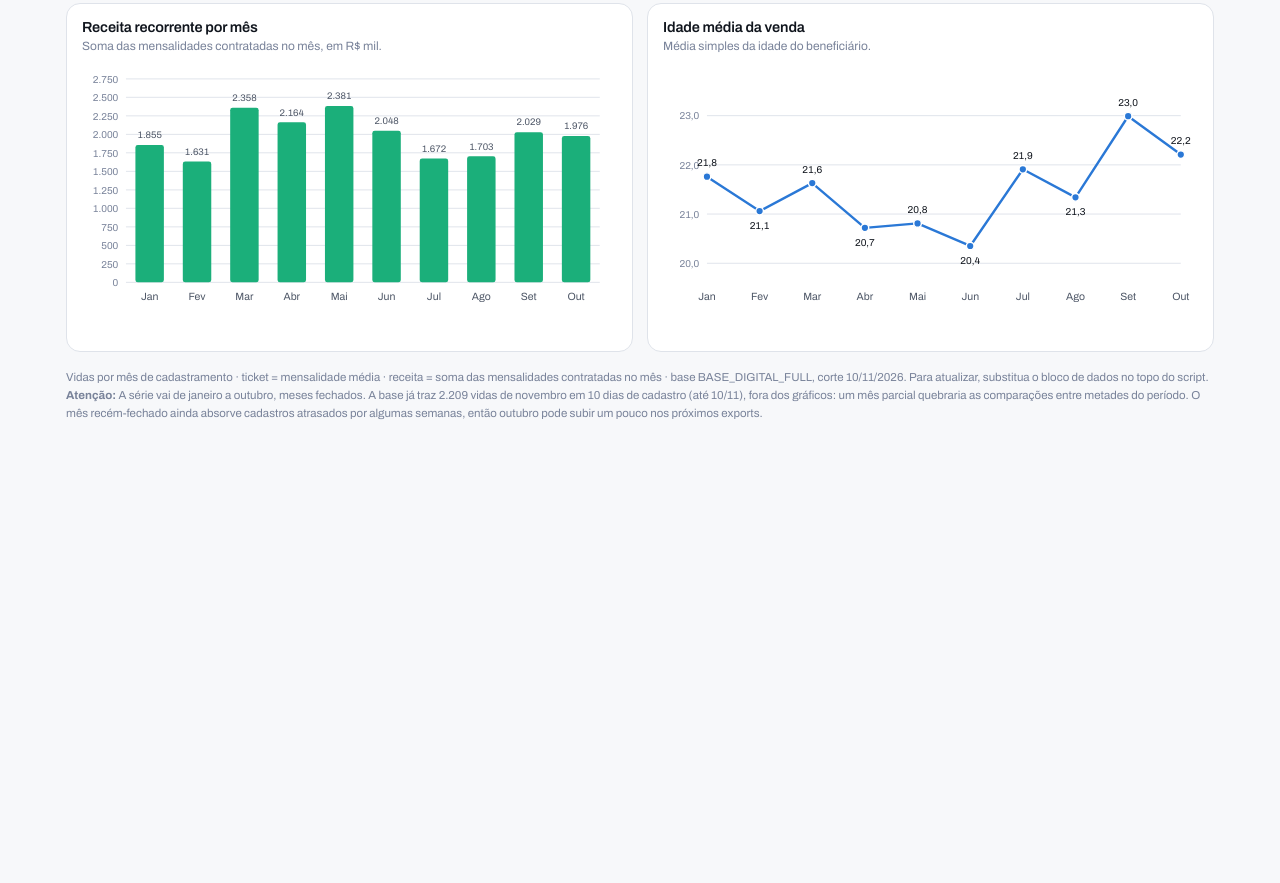
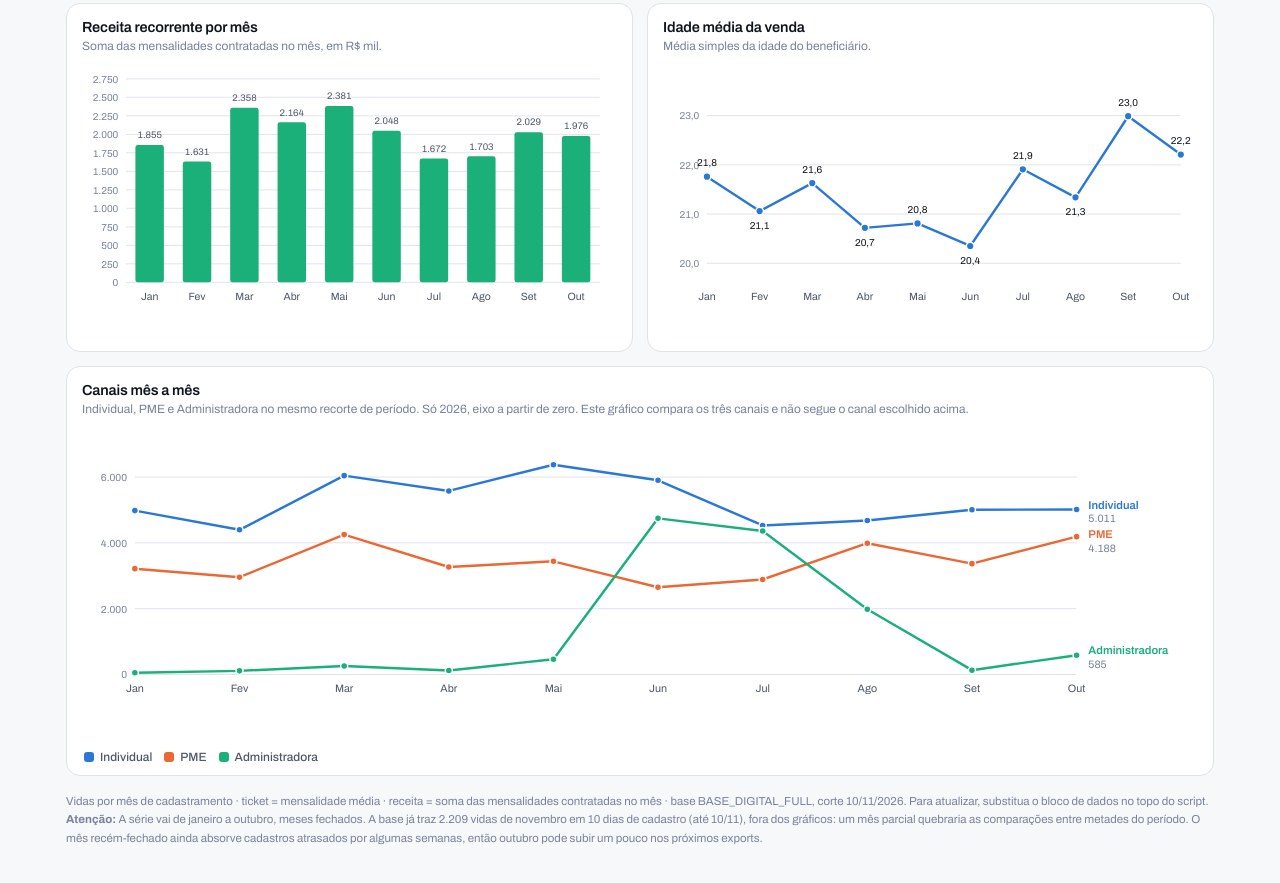
Before and after one commit to mackoy7-sys/painelvendas2025_2026, a plain HTML site: page dash-2026.html in a window 1280 px wide. Shown: the part 692-1575 px from the top of the page. Before the commit the page ends 1163 px from the top, so only its background shows below. Drawn offline with Linux system fonts and the light colour scheme.

Commit message:
Dash 2026: grafico de canais mes a mes na Visao geral
Individual, PME e Administradora nas mesmas coordenadas, so 2026 e com
eixo a partir de zero, porque a comparacao e de magnitude entre canais
e nao de tendencia dentro de um canal.

E o unico grafico do dash que nao segue o seletor de canal - compara os
tres -, e a legenda do card diz isso. O filtro de periodo continua
valendo: as linhas e o eixo se reescalam junto.

Cada linha leva o nome e o valor do ultimo mes na ponta direita, com
afastamento minimo de 30px entre rotulos para nao colidirem quando dois
canais terminam proximos. O hover traz os tres canais do mes com a
participacao de cada um.

Cores: c1/c2/c3, a mesma ordem fixa ja usada no dash. Validadas nos dois
temas; o verde fica abaixo de 3:1 no claro, coberto pela legenda e pelo
rotulo direto de cada linha.

Co-Authored-By: Claude Opus 5 <noreply@anthropic.com>
Claude-Session: https://claude.ai/code/session_01E57fCrpVAZpZmuHHSi4ja7

```diff
--- a/dash-2026.html
+++ b/dash-2026.html
@@ -240,7 +240,14 @@ function abaGeral(){
       <div class="chartbox" id="g3"><div class="tip"></div></div></section>
     <section class="card"><h2>Idade média da venda</h2><p class="csub">Média simples da idade do beneficiário.</p>
       <div class="chartbox" id="g4"><div class="tip"></div></div></section>
-  </div>`;}
+  </div>
+  <div style="height:14px"></div>
+  <section class="card"><h2>Canais mês a mês</h2>
+    <p class="csub">Individual, PME e Administradora no mesmo recorte de período. Só 2026, eixo a partir de zero.
+      Este gráfico compara os três canais e não segue o canal escolhido acima.</p>
+    <div class="chartbox" id="g5"><div class="tip"></div></div>
+    <div class="legend">${CANCMP.map(c=>`<span><i style="background:${c[2]}"></i>${c[1]}</span>`).join('')}</div>
+  </section>`;}
 function pintaGeral(){
   const c=o();
   // g1 linhas 2026 x 2025
@@ -290,7 +297,37 @@ function pintaGeral(){
   barras('g3',c.rec.map(v=>v/1000),v=>nf(v),'var(--c3)','Receita recorrente por mês, em R$ mil');
   // g4 idade
   linha('g4',c.idade,v=>p1(v),'var(--c1)','Idade média da venda por mês');
+  pintaCanais();
 }
+
+/* ===== canais lado a lado: independe do canal selecionado, segue o periodo ===== */
+const CANCMP=[['IND','Individual','var(--c1)'],['PIM','PME','var(--c2)'],['ADM','Administradora','var(--c3)']];
+function pintaCanais(){
+  const S=CANCMP.map(z=>({n:z[1],cor:z[2],v:cut(DB.d[z[0]].mt)}));
+  const W=1140,H=330,L=54,R=1016,TOP=22,BOT=262,LBL=R+12;
+  const mx=Math.max(...S.flatMap(z=>z.v),1), hi=mx*1.12;
+  const st=hi>12000?3000:hi>6000?2000:hi>3000?1000:hi>1200?500:hi>500?200:100;
+  const NN=M.length, hw=NN>1?(R-L)/(NN-1):(R-L);
+  const x=i=>NN>1?L+i*(R-L)/(NN-1):(L+R)/2, y=v=>BOT-v/hi*(BOT-TOP);
+  let s=`<svg viewBox="0 0 ${W} ${H}" role="img" aria-label="Vidas por mês em Individual, PME e Administradora, só 2026">`+
+    eixoY(L,R,TOP,BOT,0,hi,st,v=>hi>=10000?nf(v/1000)+'k':nf(v));
+  S.forEach(z=>{
+    const d=z.v.map((v,i)=>(i?'L':'M')+x(i).toFixed(1)+' '+y(v).toFixed(1)).join(' ');
+    s+=`<path d="${d}" fill="none" stroke="${z.cor}" stroke-width="2.5" stroke-linejoin="round" stroke-linecap="round"/>`;
+    z.v.forEach((v,i)=>{s+=`<circle cx="${x(i).toFixed(1)}" cy="${y(v).toFixed(1)}" r="3.6" fill="${z.cor}" stroke="var(--surface)" stroke-width="1.5"/>`;});});
+  // rotulo de cada linha na ponta direita, afastado o bastante para nao colidir
+  const ord=S.map((z,i)=>({i,y:y(z.v.at(-1))})).sort((a,b)=>a.y-b.y);
+  for(let k=1;k<ord.length;k++) if(ord[k].y-ord[k-1].y<30) ord[k].y=ord[k-1].y+30;
+  ord.forEach(z=>{const r=S[z.i];
+    s+=`<text x="${LBL}" y="${(z.y-1).toFixed(1)}" font-size="11.5" font-weight="600" fill="${r.cor}" font-family="var(--font-d)">${esc(r.n)}</text>`+
+       `<text x="${LBL}" y="${(z.y+13).toFixed(1)}" font-size="11" fill="var(--ink-3)" font-family="var(--font-d)">${nf(r.v.at(-1))}</text>`;});
+  s+=NN>1?mesesX(L,R,BOT,NN,M):`<text x="${(L+R)/2}" y="${BOT+18}" text-anchor="middle" font-size="11" fill="var(--ink-2)" font-family="var(--font-d)">${M[0]}</text>`;
+  for(let i=0;i<NN;i++) s+=`<rect class="h5" data-i="${i}" x="${(x(i)-hw/2).toFixed(1)}" y="${TOP}" width="${hw.toFixed(1)}" height="${BOT-TOP}" fill="transparent"/>`;
+  s+='</svg>';
+  const b=document.getElementById('g5'); b.insertAdjacentHTML('afterbegin',s);
+  hover(b,'.tip','.h5',(r,bb)=>{const i=+r.dataset.i,k=bb.width/W, tot=sum(S.map(z=>z.v[i]));
+    return {x:x(i)*k,y:TOP*k+8,
+      html:`<b>${M[i]}/26</b>`+S.map(z=>`<br>${esc(z.n)}: ${nf(z.v[i])}`+(tot?` (${p1(z.v[i]/tot*100)}%)`:'')).join('')};});}
 function barras(id,arr,fmt,cor,aria){
   const W=560,H=300,L=46,R=542,TOP=24,BOT=238;
   const vv0=arr.filter(v=>v!=null&&v>0); const hi=(vv0.length?Math.max(...vv0):1)*1.16, st=hi>900?250:hi>400?100:hi>150?50:hi>60?20:10;
```
